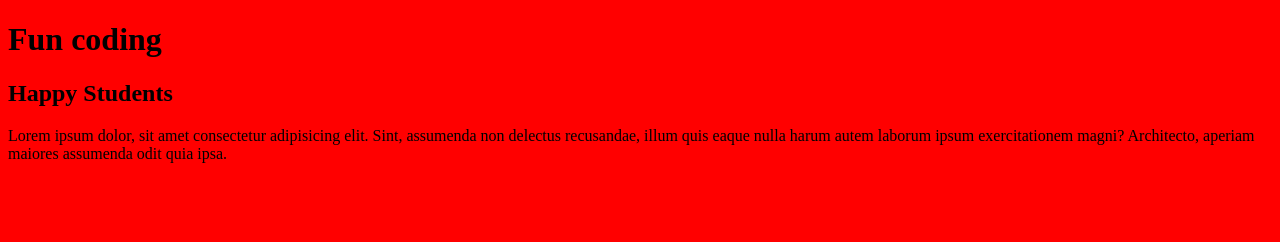
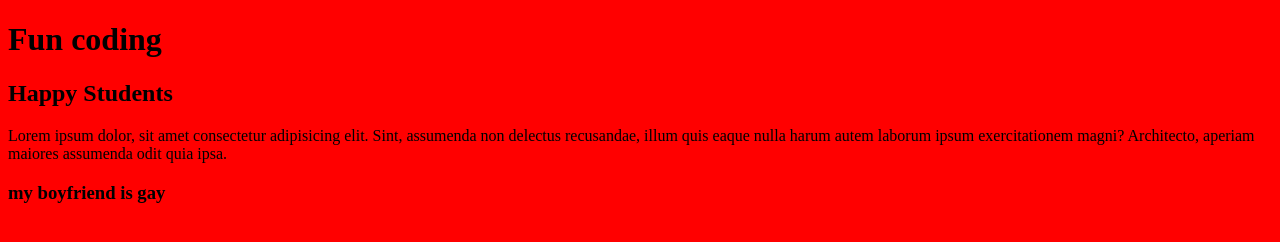
Before and after one commit to bulelaniskhikhi/practice-session, a plain HTML site: page index.html in a window 1280 px wide. Drawn offline with Linux system fonts and the light colour scheme.

Commit message:
changed file

```diff
--- a/index.html
+++ b/index.html
@@ -10,5 +10,6 @@
     <h1>Fun coding</h1>
     <h2>Happy Students</h2>
     <P>Lorem ipsum dolor, sit amet consectetur adipisicing elit. Sint, assumenda non delectus recusandae, illum quis eaque nulla harum autem laborum ipsum exercitationem magni? Architecto, aperiam maiores assumenda odit quia ipsa.</P>
+    <h3>my boyfriend is gay</H3>
 </body>
 </html>
```
